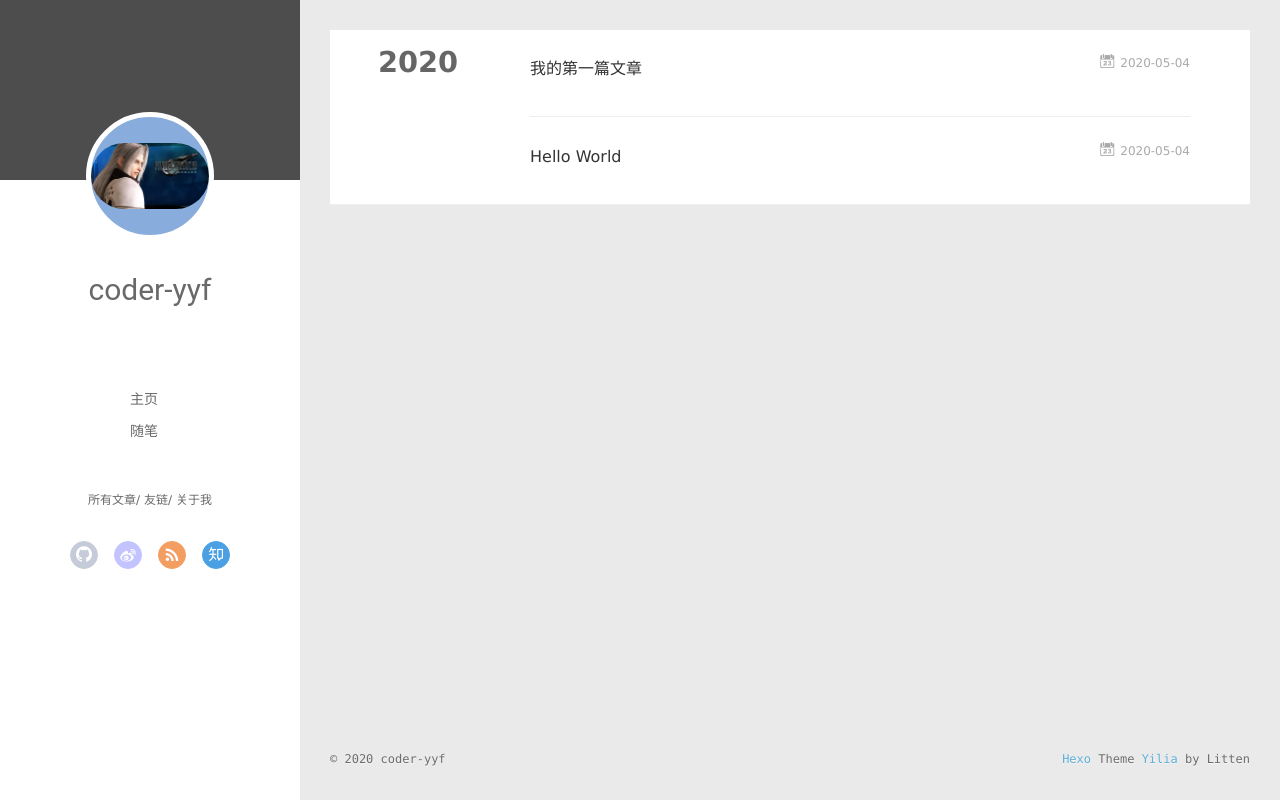
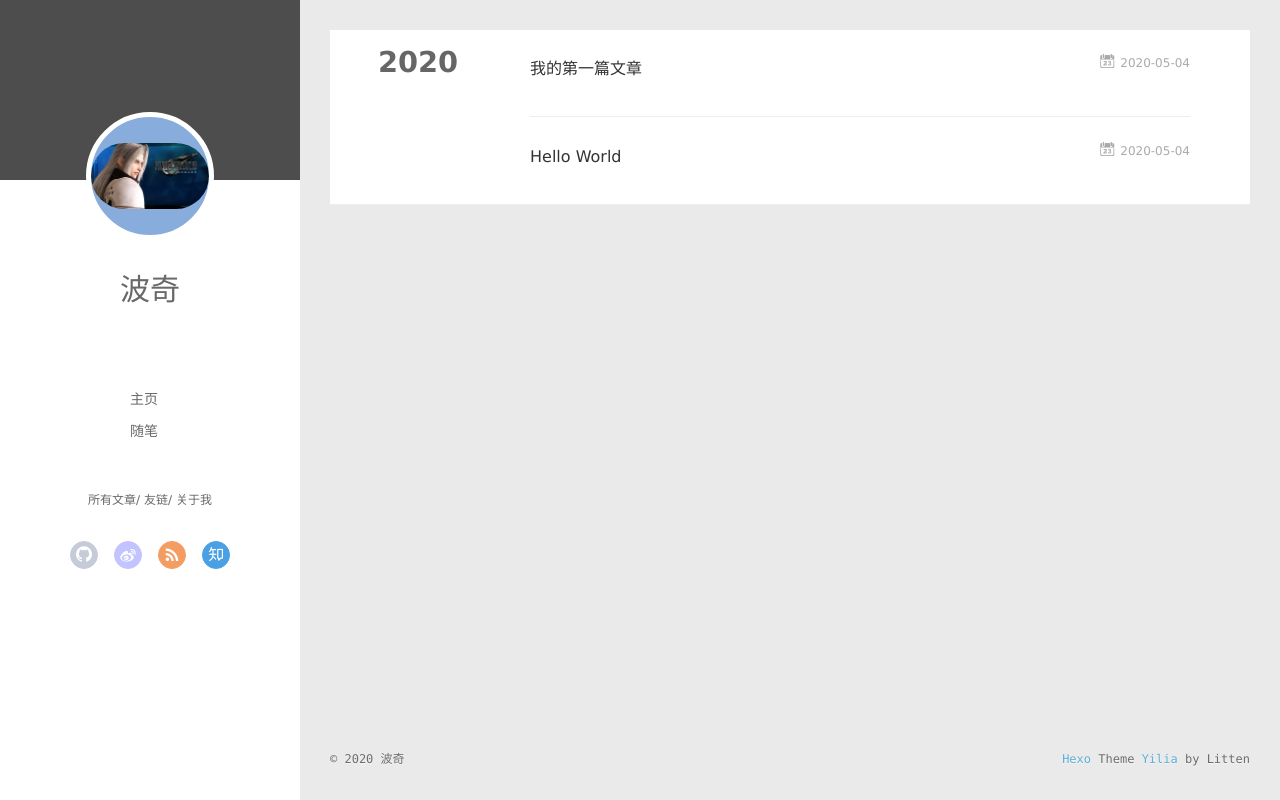
Before and after one commit to coder-yyf/coder-yyf.github.io, a plain HTML site: page archives/index.html in a window 1280 px wide. Drawn offline with Linux system fonts and the light colour scheme; files whose address does not match are found by name.

Commit message:
Site updated: 2020-05-05 01:16:30

```diff
--- a/archives/index.html
+++ b/archives/index.html
@@ -13,7 +13,7 @@
 <meta property="og:url" content="http://yoursite.com/archives/index.html">
 <meta property="og:site_name" content="波奇的博客">
 <meta property="og:locale" content="en_US">
-<meta property="article:author" content="coder-yyf">
+<meta property="article:author" content="波奇">
 <meta name="twitter:card" content="summary">
 
     <link rel="alternative" href="/atom.xml" title="波奇的博客" type="application/atom+xml">
@@ -46,7 +46,7 @@
 			<img src="img/me.jpg" class="js-avatar">
 		</a>
 		<hgroup>
-		  <h1 class="header-author"><a href="/">coder-yyf</a></h1>
+		  <h1 class="header-author"><a href="/">波奇</a></h1>
 		</hgroup>
 
 
@@ -104,7 +104,7 @@
 				<img src="img/me.jpg" class="js-avatar">
 			</div>
 			<hgroup>
-			  <h1 class="header-author js-header-author">coder-yyf</h1>
+			  <h1 class="header-author js-header-author">波奇</h1>
 			</hgroup>
 
 
@@ -229,7 +229,7 @@
   <div class="outer">
     <div id="footer-info">
     	<div class="footer-left">
-    		&copy; 2020 coder-yyf
+    		&copy; 2020 波奇
     	</div>
       	<div class="footer-right">
       		<a href="http://hexo.io/" target="_blank">Hexo</a>  Theme <a href="https://github.com/litten/hexo-theme-yilia" target="_blank">Yilia</a> by Litten
@@ -391,7 +391,7 @@ return o(i(t),arguments.length<2?void 0:u(arguments[1]))}})},function(t,n,r){var
 
     	<section class="tools-section tools-section-me" q-show="aboutme">
 
-  	  		<div class="aboutme-wrap" id="js-aboutme">很惭愧&lt;br&gt;&lt;br&gt;只做了一点微小的工作&lt;br&gt;谢谢大家</div>
+  	  		<div class="aboutme-wrap" id="js-aboutme">web开发新人，请大家多多指教</div>
 
     	</section>
 
```
Also changed, not shown: 2020/05/04/hello-world/index.html (+5 -5 lines), 2020/05/04/我的第一篇文章/index.html (+5 -5 lines), archives/2020/05/index.html (+5 -5 lines), archives/2020/index.html (+5 -5 lines), index.html (+5 -5 lines).
